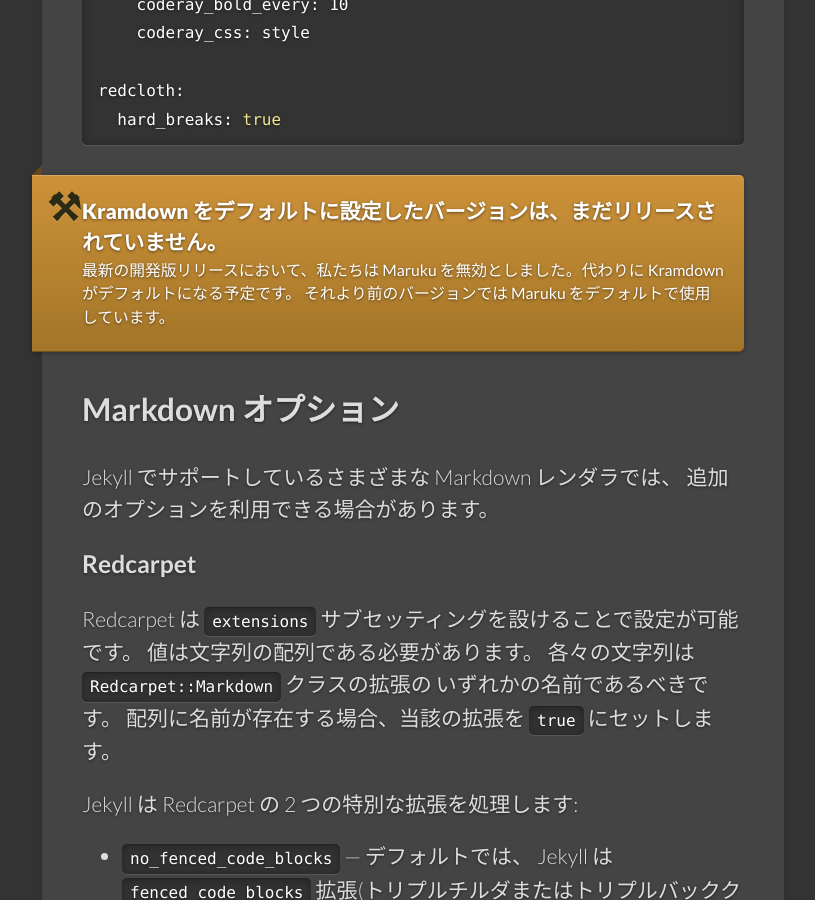
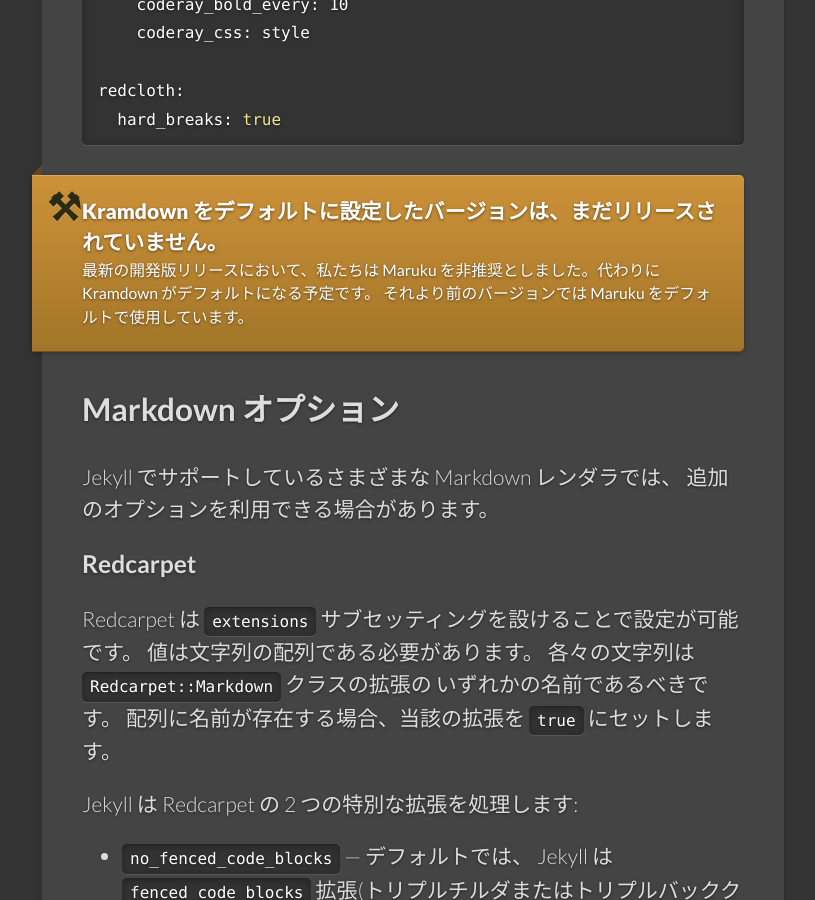
Before and after one commit to jekyllrb-ja/jekyllrb-ja.github.io, a Jekyll site: the page built from docs/configuration.md, in a window 1280 px wide and 900 px high, scrolled down 5407 px. Shown: the whole window, without its empty margins (129-944 px from the left). Built offline with Jekyll 4.4.1, drawn with Linux system fonts in a browser that asks for light colours; some web fonts are replaced.

Commit message:
deprecated の訳語修正

```diff
--- a/docs/configuration.md
+++ b/docs/configuration.md
@@ -736,7 +736,7 @@
 <div class="note unreleased">
   <h5>Kramdown をデフォルトに設定したバージョンは、まだリリースされていません。</h5>
   <p>
-    最新の開発版リリースにおいて、私たちは Maruku を無効としました。代わりに Kramdown がデフォルトになる予定です。
+    最新の開発版リリースにおいて、私たちは Maruku を非推奨としました。代わりに Kramdown がデフォルトになる予定です。
     それより前のバージョンでは Maruku をデフォルトで使用しています。
   </p>
 </div>
```
